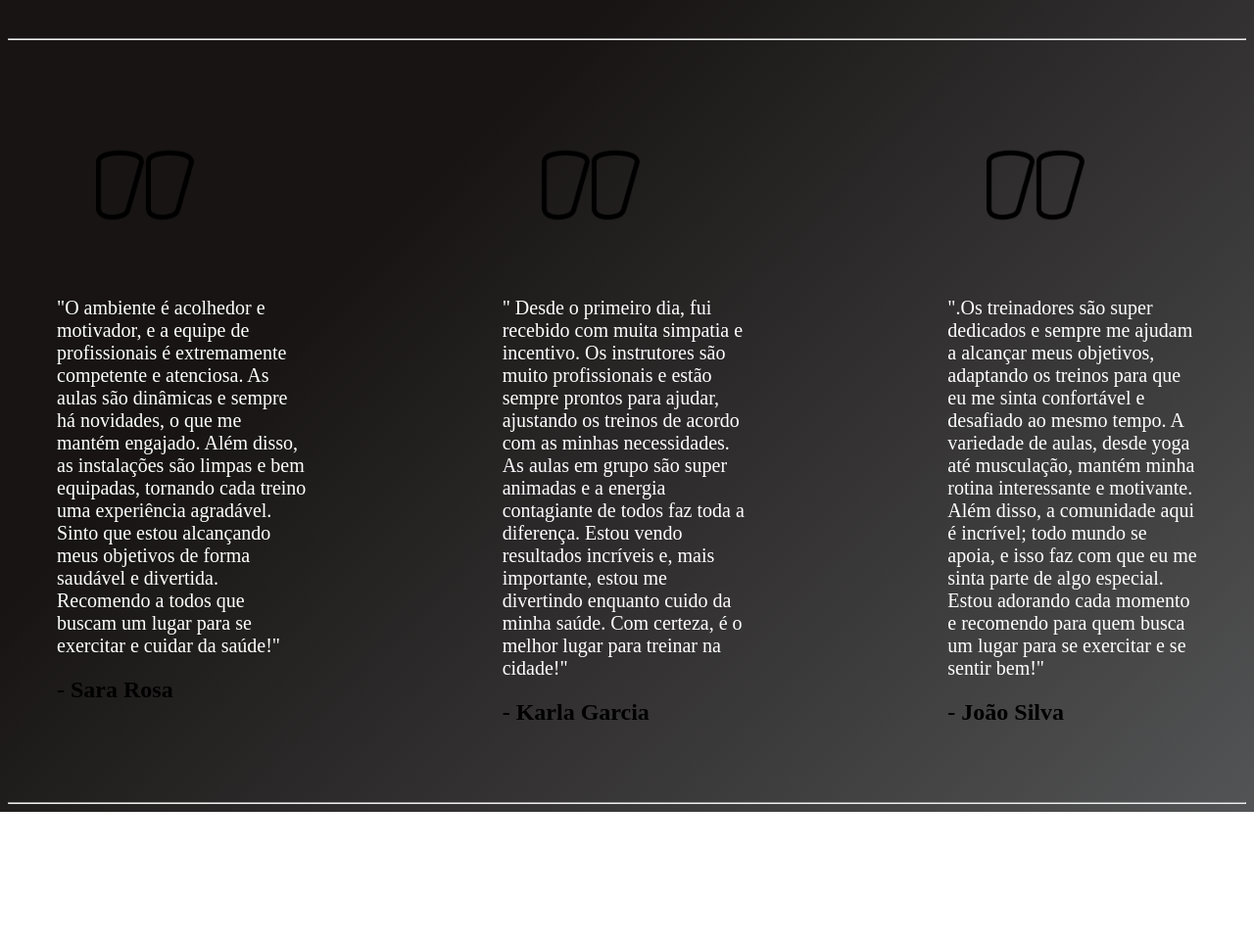
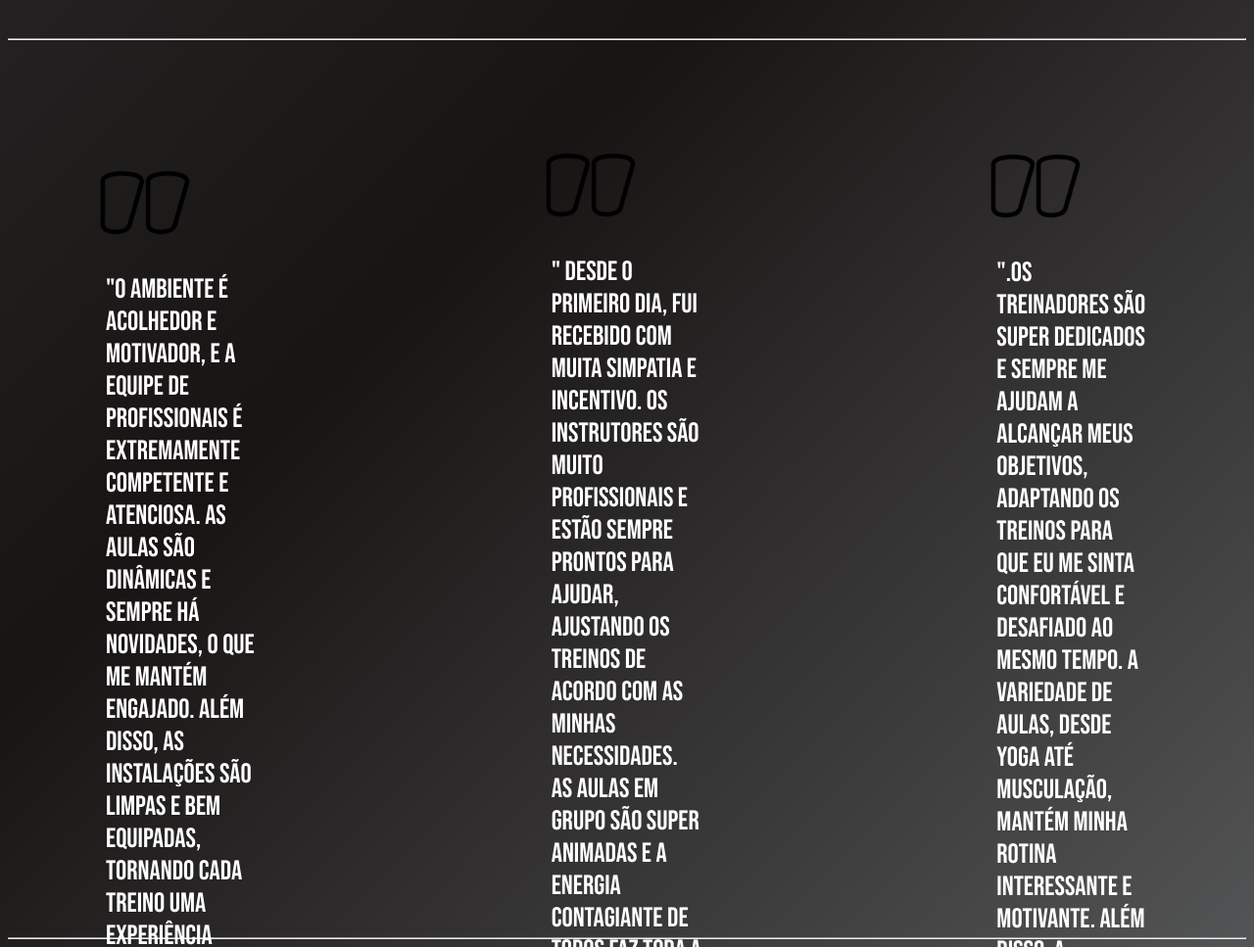
Before and after one commit to ryanearthur333337/siteacademia, a plain HTML site: page index.html in a window 1280 px wide. Shown: the part 2348-3315 px from the top of the page at 98% size. Before the commit the page ends 3177 px from the top, so only its background shows below. Drawn offline with Linux system fonts and the light colour scheme; a web font is replaced by a local one.

Commit message:
Update main.css

```diff
--- a/main.css
+++ b/main.css
@@ -1,5 +1,5 @@
 body {
-    background: linear-gradient(135deg, #ff4c4c, #181414, #181414, #535455) no-repeat; /* Cor de fundo do body */
+    background: linear-gradient(135deg,  #535455, #303030, #181414, #535455) no-repeat; /* Cor de fundo do body */
 }
 
 .container {
@@ -62,7 +62,7 @@ body {
 }
 
 .option {
-    background-color: rgba(7, 47, 83, 0.753);
+    background-color: rgba(97, 97, 97, 0.288);
     padding: 20px;
     border-radius: 30px;
     width: 200px;
@@ -71,7 +71,7 @@ body {
 .option p {
     color: white;
     font-size: 25px;
-    margin-bottom: 30px; /* Ajuste para melhor espaçamento */
+    margin-bottom: 30px; /* Ajuste para melhor espaÃ§amento */
     font-family: "Bebas Neue", sans-serif;
 }
 .page2{
@@ -150,24 +150,28 @@ body {
 
 .comentarios p{
     color: white;
-    font-size: 20px;
+    font-size: 28px;
+    font-family: "Bebas Neue", sans-serif;
 }
-
+.comentarios h2{
+    font-family: "Poppins", sans-serif;
+    color: gray;
+}
 .aspas{
     scale: -1;
-    margin: -20px;
-    height: 220px;
+    margin: -60px;
+    height: 200px;
     width: auto;
-    padding-left: 10px;
-
 }
 .page3{
-display: grid;
-grid-template-columns: repeat(3,1fr);
-gap: 100px;
-
+    display: grid;
+    grid-template-columns: repeat(3,1fr);
+    gap: 100px;
+    height: 900px;
+    align-items: center;
+    justify-content: center;
 }
 
 .comentarios{
-    margin: 50px;
+    margin: 100px;
 }
```
